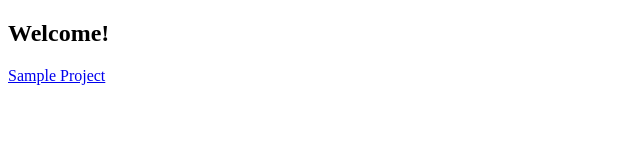
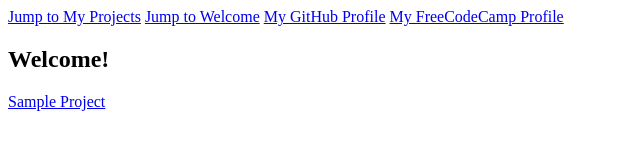
Before and after one commit to MaianneThornton/FCCPersonalPortfolio, a plain HTML site: page index.html in a window 1280 px wide. Shown: the whole page, without its empty margins (0-640 px from the left). Drawn offline with Linux system fonts and the light colour scheme.

Commit message:
Initial Commit - Successfully Completed User Story 8

```diff
--- a/index.html
+++ b/index.html
@@ -1,5 +1,6 @@
 <!DOCTYPE html>
 <html lang="en">
+
 <head>
   <meta charset="UTF-8">
   <meta http-equiv="X-UA-Compatible" content="IE=edge">
@@ -8,14 +9,25 @@
   <link rel="stylesheet" href="style.css">
   <title>Build A Personal Portfolio Page</title>
 </head>
+
 <body>
+  <nav id="navbar">
+    <a href="#projects">Jump to My Projects</a>
+    <a href="#welcome-section">Jump to Welcome</a>
+    <a id="profile-link" href="https://github.com/MaianneThornton" target="_blank">My GitHub Profile</a>
+    <a id="profile-link" href="https://www.freecodecamp.org/maiannethornton" target="_blank">My FreeCodeCamp Profile</a>
+  </nav>
+
   <section id="welcome-section">
     <h1>Welcome!</h1>
   </section>
+
   <section id="projects">
     <div class="project-tile">
       <a href="sampleProject.html">Sample Project</a>
     </div>
   </section>
+
 </body>
+
 </html>
--- a/style.css
+++ b/style.css
@@ -0,0 +1,3 @@
+/* #welcome-section {
+  height: 100vh;
+} */
```
